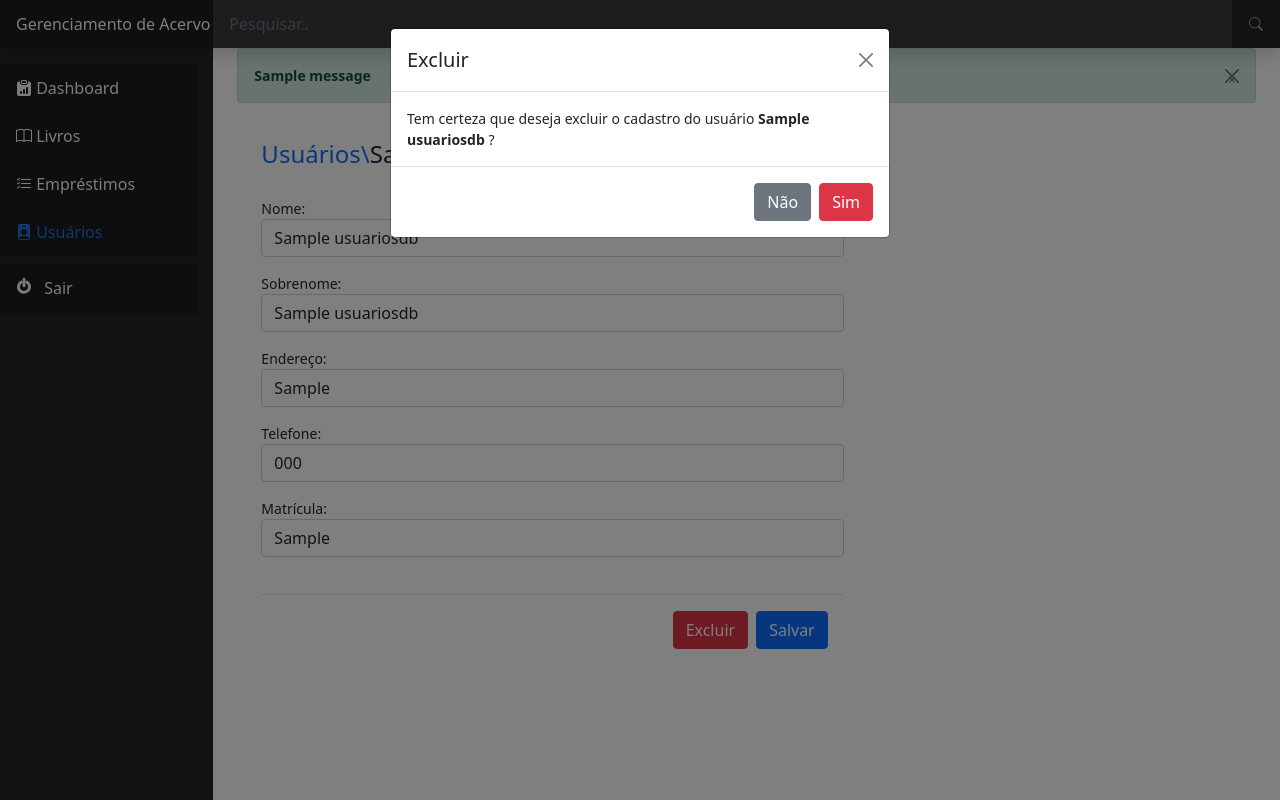
After one commit to PatrickALM/PI-webapp-django, a Django app: template livro/templates/editar_usuario.html in a window 1280 px wide, after a click on "Excluir". The commit adds this page. Run offline with Django 4.2, Linux system fonts and the light colour scheme; the template is opened without the code that fills it: values that come from a table or form of the project are taken from there, others are empty; tables that the repository leaves empty hold one stand-in row (values such as "Sample post"); one stand-in notice (Sample message) is shown.

Commit message:
update CRUD usuarios

```diff
--- a/livro/templates/cadastro-usuario.html
+++ /dev/null
@@ -1,6 +0,0 @@
-{% extends 'base.html' %}
-
-{% block 'conteudo' %}
-<h1> Cadastro de Alunos</h1>
-
-{% endblock %}
--- /dev/null
+++ b/livro/templates/editar_usuario.html
@@ -0,0 +1,86 @@
+{% extends 'base.html' %}
+
+{% block 'conteudo' %}
+<br>
+<div class="container">
+    <div class="row justify-content-center">
+        <br>
+        <h4><a href="{% url 'usuarios' %}" class="text-decoration-none">Usuários\</a>{{dados_usuario.nome}}</h3>
+
+    </div>
+
+
+
+
+    <div class="row justify-content-center">
+        <form action="{% url 'editar_usuario' dados_usuario.id %}" method="POST">
+            {% csrf_token %}
+
+            <br>
+            <p>
+                <label>Nome:</label>
+                <input style="width: 60%;" class="form-control" type="text" value="{{dados_usuario.nome}}" name="nome">
+            </p>
+
+            <p>
+                <label>Sobrenome:</label>
+                <input style="width: 60%;" class="form-control" type="text" value="{{dados_usuario.sobrenome}}" name="sobrenome">
+            </p>
+
+            <p>
+                <label>Endereço: &nbsp; &nbsp;</label>
+                <input style="width: 60%;" class="form-control" type="text" value="{{dados_usuario.endereco}}" name="endereco">
+            </p>
+
+            <p>
+                <label>Telefone:</label>
+                <input style="width: 60%;" class="form-control" type="year" value="{{dados_usuario.telefone}}" name="telefone">
+            </p>
+
+            <p>
+                <label>Matrícula:</label>
+                <input style="width: 60%;" class="form-control" type="text" value="{{dados_usuario.matricula}}" name="matricula">
+            </p>
+
+
+            <br>
+
+            <div style="width: 60%;" class="modal-footer">
+                <input type="button" class="btn btn-danger" data-bs-toggle="modal" data-bs-target="#excluirUsuarioModal" value="Excluir">
+                <input type="submit" class="btn btn-primary" value="Salvar">
+            </div>
+
+        </form>
+
+    </div>
+</div>
+
+
+<!-- Excluir Usuário Modal -->
+<div class="modal fade" id="excluirUsuarioModal" tabindex="-1" aria-labelledby="excluirUsuarioModalLabel" aria-hidden="true">
+    <div class="modal-dialog">
+    <div class="modal-content">
+        <div class="modal-header">
+        <h5 class="modal-title" id="excluirUsuarioModalLabel">Excluir</h5>
+        <button type="button" class="btn-close" data-bs-dismiss="modal" aria-label="Close"></button>
+        </div>
+        <div class="modal-body">
+        Tem certeza que deseja excluir o cadastro do usuário <strong>{{dados_usuario.nome}}</strong> ?
+        </div>
+        <div class="modal-footer">
+            <button type="button" class="btn btn-secondary" data-bs-dismiss="modal">Não</button>
+            <a href=" {% url 'excluir_usuario' dados_usuario.id%}" class="btn btn-danger" role="button">Sim</a>
+        </div>
+    </div>
+    </div>
+</div>
+
+{% endblock %}
+
+{% block 'navbar-dashboard' %}
+"nav-link text-light navbar-brand"
+{%endblock%}
+
+{% block 'navbar-usuario' %}
+"nav-link active navbar-brand"
+{%endblock%}
--- a/livro/templates/usuarios.html
+++ b/livro/templates/usuarios.html
@@ -10,13 +10,13 @@
         <div class="row justify-content-center">
 
 
-            <!-- Botão que ativa a Modal de cadastro de livros-->
+            <!-- Botão que ativa a Modal de cadastro de usuarios-->
             <button type="button" style="max-width: 98%;" class=" shadow btn btn-primary btn-lg mb-4" data-bs-toggle="modal" data-bs-target="#cadastroUsuarioModal">
                 Cadastrar Usuário
             </button>
 
 
-            <!-- Modal  Cadastro de Livro -->
+            <!-- Modal  Cadastro de Usuario -->
             <div class="modal fade" id="cadastroUsuarioModal" tabindex="-1" aria-labelledby="cadastroUsuarioModalLabel" aria-hidden="true">
                 <div class="modal-dialog">
                 <div class="modal-content">
@@ -64,7 +64,7 @@
                     <td>{{i.endereco}}</td>
                     <td class="text-center">{{i.telefone}}</td>
                     <td class="text-center">{{i.matricula}}</td>
-                    <td><a href="#" type="button" class="link-secondary border-0"><i class="bi bi-pencil-square"></i></a>
+                    <td><a href="{% url 'editar_usuario' i.id %}" type="button" class="link-secondary border-0"><i class="bi bi-pencil-square"></i></a>
 
                     </td>
                 </tr>
--- a/templates/base.html
+++ b/templates/base.html
@@ -89,7 +89,18 @@
 
         <main class="col-md-9 ms-sm-auto col-lg-10 px-md-4"><div class="chartjs-size-monitor"><div class="chartjs-size-monitor-expand"><div class=""></div></div><div class="chartjs-size-monitor-shrink"><div class=""></div></div></div>
 
-          {% block 'alertas' %} {%endblock%}
+          {% for message in messages %}
+            <div class="container-fluid p-0">
+
+              <div class="{{ message.tags }}" role="alert" >
+                <strong>{{ message }}</strong>
+                <button type="button" class="btn-close" data-bs-dismiss="alert" aria-label="Close">
+                  <span aria-hidden="True">&times;</span>
+                </button>
+
+              </div>
+            </div>
+          {% endfor %}
 
           {% block 'conteudo' %} {%endblock%}
 
--- a/usuarios/urls.py
+++ b/usuarios/urls.py
@@ -8,5 +8,7 @@ urlpatterns = [
     path('sair/', views.sair, name='sair'),
     path('usuarios/', views.usuarios, name='usuarios'),
     path('cadastro_usuario/', views.cadastro_usuario, name='cadastro_usuario'),
+    path('editar_usuario/<int:info>', views.editar_usuario, name='editar_usuario'),
+    path('excluir_usuario/<int:info>', views.excluir_usuario, name='excluir_usuario'),
 
 ]
```
Also changed, not shown: livro/templates/livros.html (+1 -17 lines), usuarios/views.py (+39 -0 lines).
